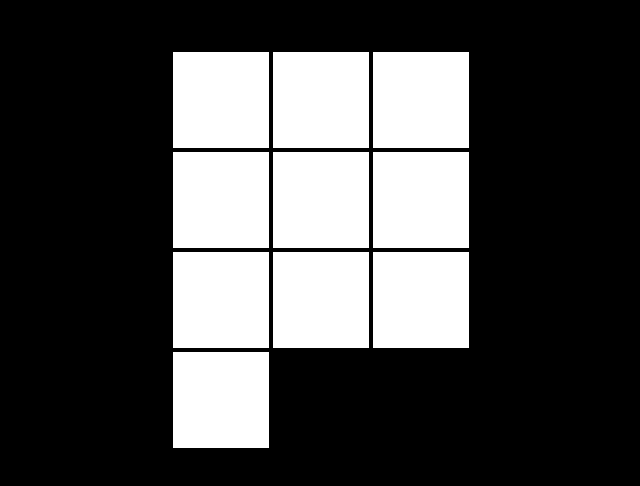
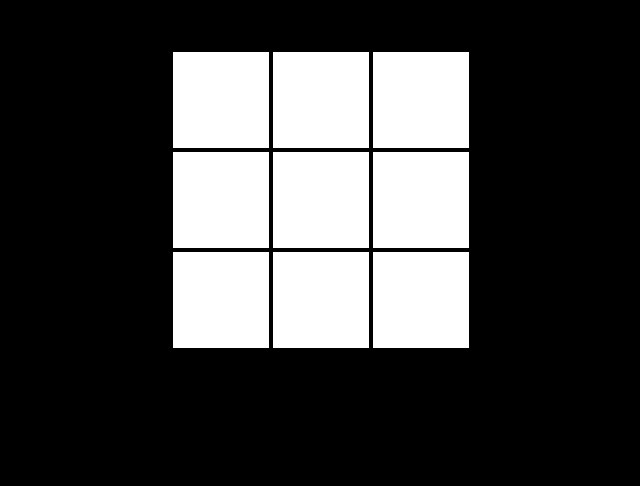
Before and after one commit to pi17v-ppse/-, a plain HTML site: page Index.html in a window 1280 px wide. Shown: the whole page, without its empty margins (319-959 px from the left). Drawn offline with Linux system fonts and the light colour scheme.

Commit message:
Лаб2 коммит 2

```diff
--- a/Index.html
+++ b/Index.html
@@ -17,7 +17,6 @@
             <div class="cell" id="6" onclick="move(6, 'player')"></div>
             <div class="cell" id="7" onclick="move(7, 'player')"></div>
             <div class="cell" id="8" onclick="move(8, 'player')"></div>
-            <div class="cell" id="8" onclick="move(8, 'player')"></div>
         </div>
     </div>
     <script type="text/javascript" src="main.js"></script>
```
